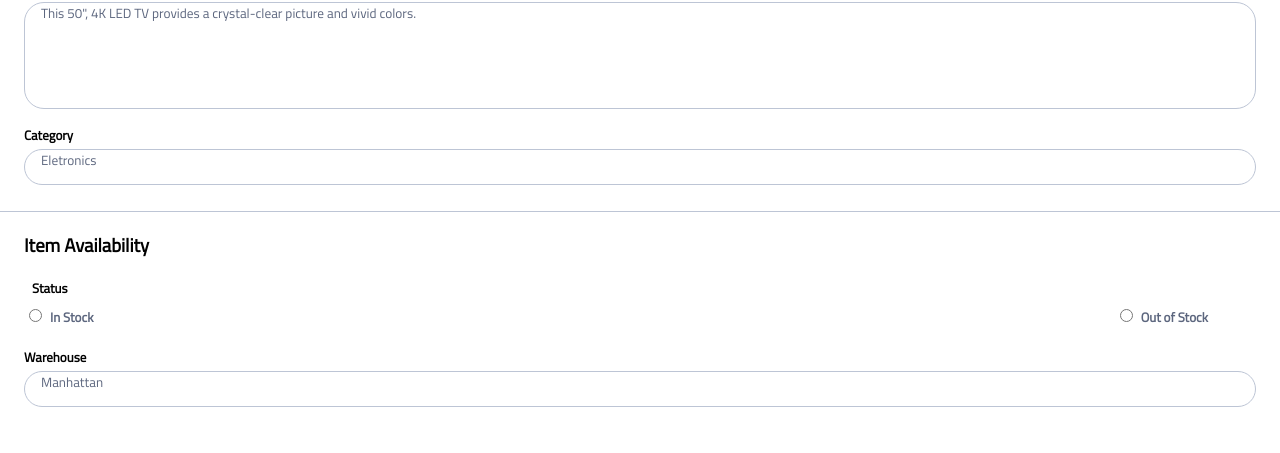
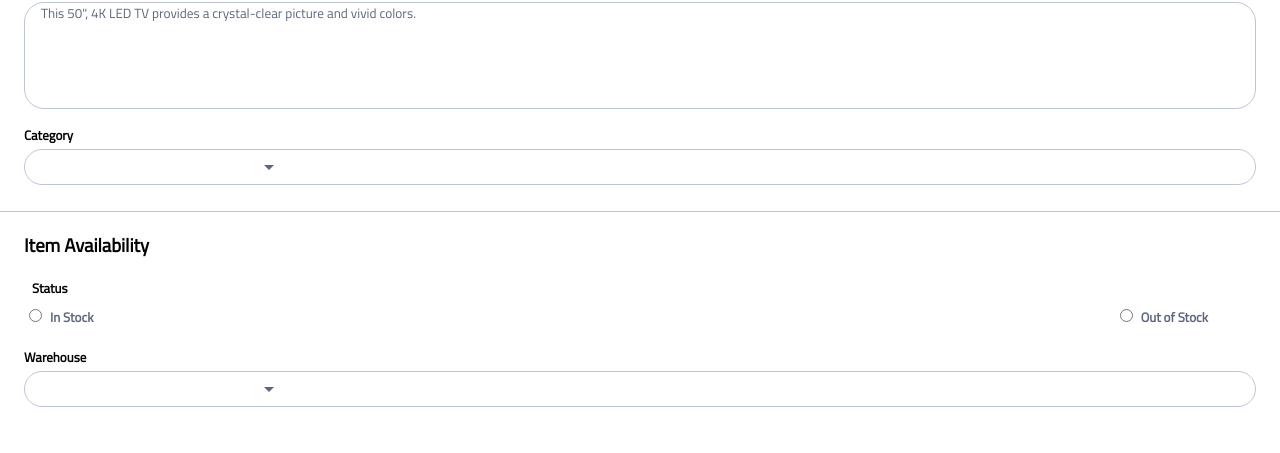
Before and after one commit to emwong101/armstrong-instock, a React (Create React App) app: page / in a window 1280 px wide. Shown: the part 1273-1726 px from the top of the page. Built offline with nearby package versions, Linux system fonts and the light colour scheme.

Commit message:
working on edit inventory intem func.

```diff
--- a/src/App.js
+++ b/src/App.js
@@ -1,4 +1,5 @@
 import "./App.css";
+import { useState } from "react";
 import Header from "./components/sections/header/Header";
 import Footer from "./components/sections/footer/Footer";
 import AddWarehouse from "./components/sections/addWarehouse/AddWarehouse";
@@ -6,11 +7,16 @@ import { WarehouseDetailsComponent } from "./components/sections/warehouseDetail
 import EditInventoryItem from "./components/sections/editInventoryItem/EditInventoryItem";
 
 function App() {
+const [inventoryItem, setInventoryItem] = useState({});
+
   return (
     <>
       <Header />
       <WarehouseDetailsComponent />
-      <EditInventoryItem  />
+      <EditInventoryItem
+        inventoryItem={inventoryItem}
+        setInventoryItem={setInventoryItem}
+      />
       <AddWarehouse />
       <Footer />
     </>
--- a/src/components/sections/editInventoryItem/EditInventoryItem.js
+++ b/src/components/sections/editInventoryItem/EditInventoryItem.js
@@ -2,7 +2,24 @@ import "./EditInventoryItem.scss";
 import React from "react";
 import ArrowBack from "../../../assets/Icons/arrow_back-24px.svg";
 
-const EditInventoryItem = () => {
+const EditInventoryItem = ({ inventoryItem, setInventoryItem }) => {
+  const handleSubmit = (event) => {
+    event.preventDefault();
+
+    const { itemName, itemDescription, category, status, quantity, warehouse } =
+      event.target;
+
+    setInventoryItem({
+      itemName: itemName.value,
+      itemDescription: itemDescription.value,
+      category: category.value,
+      status: status.value,
+      quatity: quantity.value,
+      warehouse: warehouse.value,
+    });
+  };
+  console.log(inventoryItem);
+
   return (
     <div className="editInventoryItem">
       <div className="editInventoryItem__caption">
@@ -12,7 +29,7 @@ const EditInventoryItem = () => {
         <h1 className="editInventoryItem__title">Edit Inventory Item</h1>
       </div>
 
-      <form className="editInventoryItem__form">
+      <form className="editInventoryItem__form" onSubmit={handleSubmit}>
         <div className="itemDetail">
           <h3 className="editInventoryItem__subtitle">Item Details</h3>
           <label htmlFor="itemName" className="editInventoryItem__label">
@@ -45,14 +62,14 @@ const EditInventoryItem = () => {
             Category
           </label>
 
-          <textarea
-            className="editInventoryItem__input"
+          <select
+            className="editInventoryItem__input-select"
             id="category"
             type="text"
             rows="1"
             cols="30"
             placeholder="Eletronics"
-          ></textarea>
+          ></select>
         </div>
 
         <div className="itemAvailability">
@@ -109,14 +126,14 @@ const EditInventoryItem = () => {
             Warehouse
           </label>
 
-          <textarea
-            className="editInventoryItem__input"
+          <select
+            className="editInventoryItem__input-select"
             id="warehouse"
             type="text"
             rows="1"
             cols="30"
             placeholder="Manhattan"
-          ></textarea>
+          ></select>
         </div>
 
         <div className="editInventoryItem__button">
--- a/src/components/sections/editInventoryItem/EditInventoryItem.scss
+++ b/src/components/sections/editInventoryItem/EditInventoryItem.scss
@@ -77,11 +77,23 @@
     display: none;
   }
 
-  &__input {
+  &__input, &__input-select {
     height: 2.25rem;
   }
 
-  &__input,
+  &__input-select {
+    appearance: none;
+    background: url(../../../assets/Icons/arrow_drop_down-24px.svg);
+     background-repeat: no-repeat;
+      background-position-y: center;
+      background-position-x: 14.5rem;
+      &:active {
+        color:$Primary-medium ;
+      }
+      // background-size: 1.5rem;
+  }
+
+  &__input, &__input-select,
   &__input-description {
     border-radius: 20px;
     border: 1px solid $Secondary-light;
```
